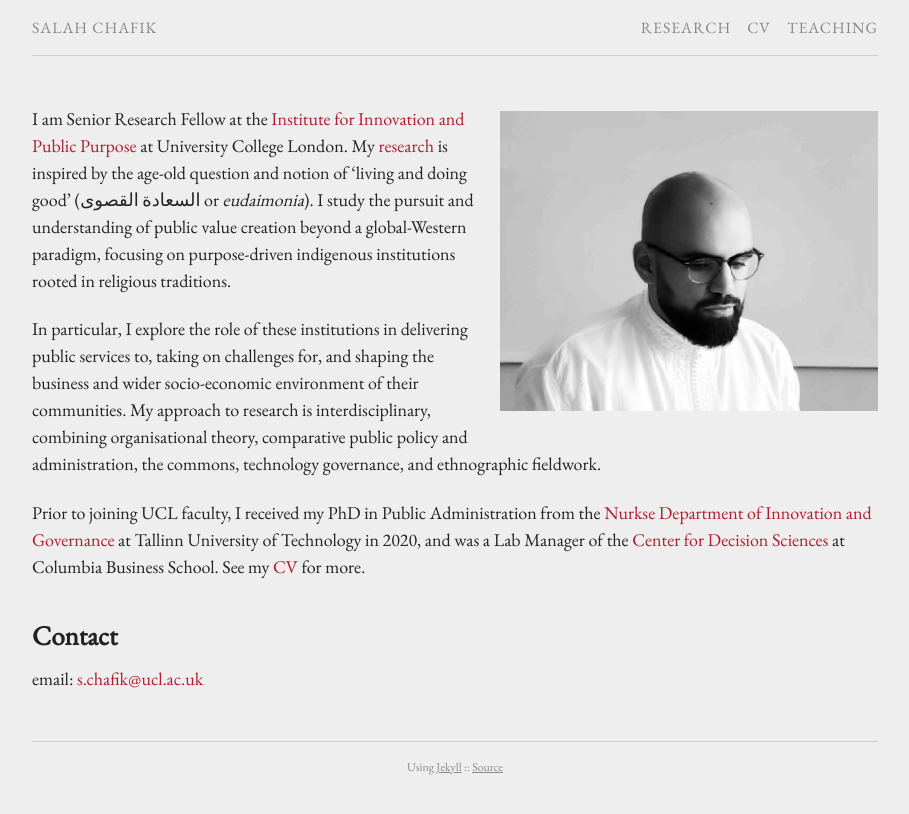
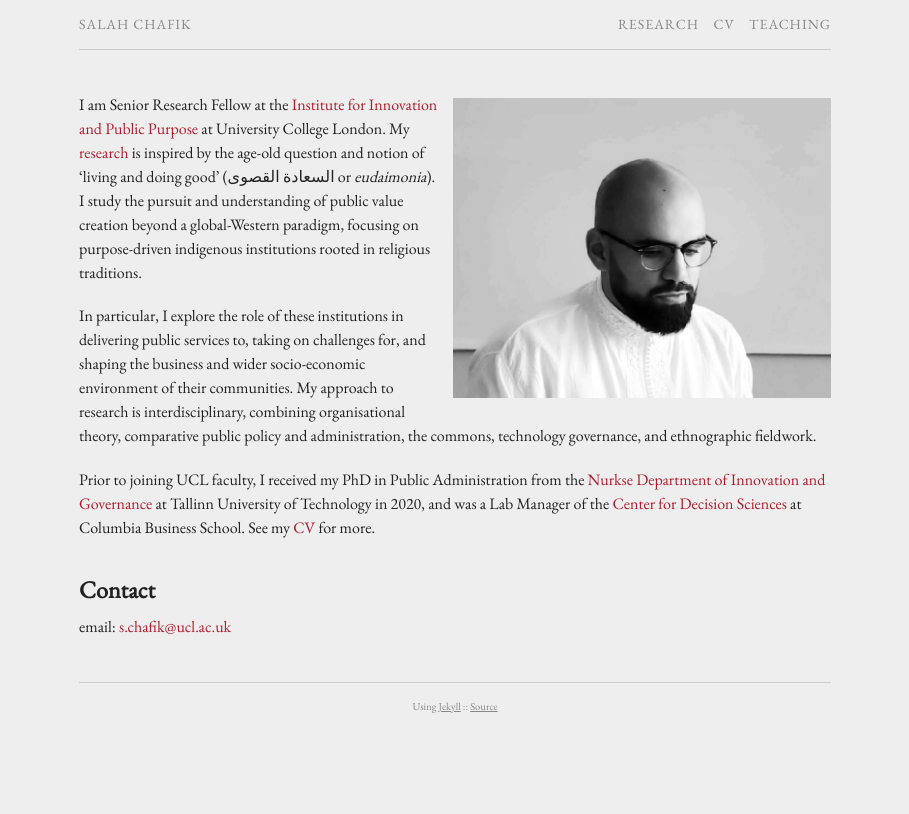
Before and after one commit to schafik/schafik.github.io, a Jekyll site: the page built from index.md, in a window 1280 px wide. Shown: the top 814 px of the page, without its empty margins (185-1094 px from the left). Built offline with Jekyll 4.4.1, drawn with Linux system fonts in a browser that asks for light colours; comment, search, counter and statistics services are not loaded.

Commit message:
Update main.scss

```diff
--- a/css/main.scss
+++ b/css/main.scss
@@ -4,7 +4,7 @@
 @charset "utf-8";
 
 $base-font-family: 'EB Garamond', serif;
-$base-font-size:   large;
+$base-font-size:   medium;
 $small-font-size:  0.875em;
 $vsmall-font-size: 0.66em;
 $base-line-height: 1.5;
```
